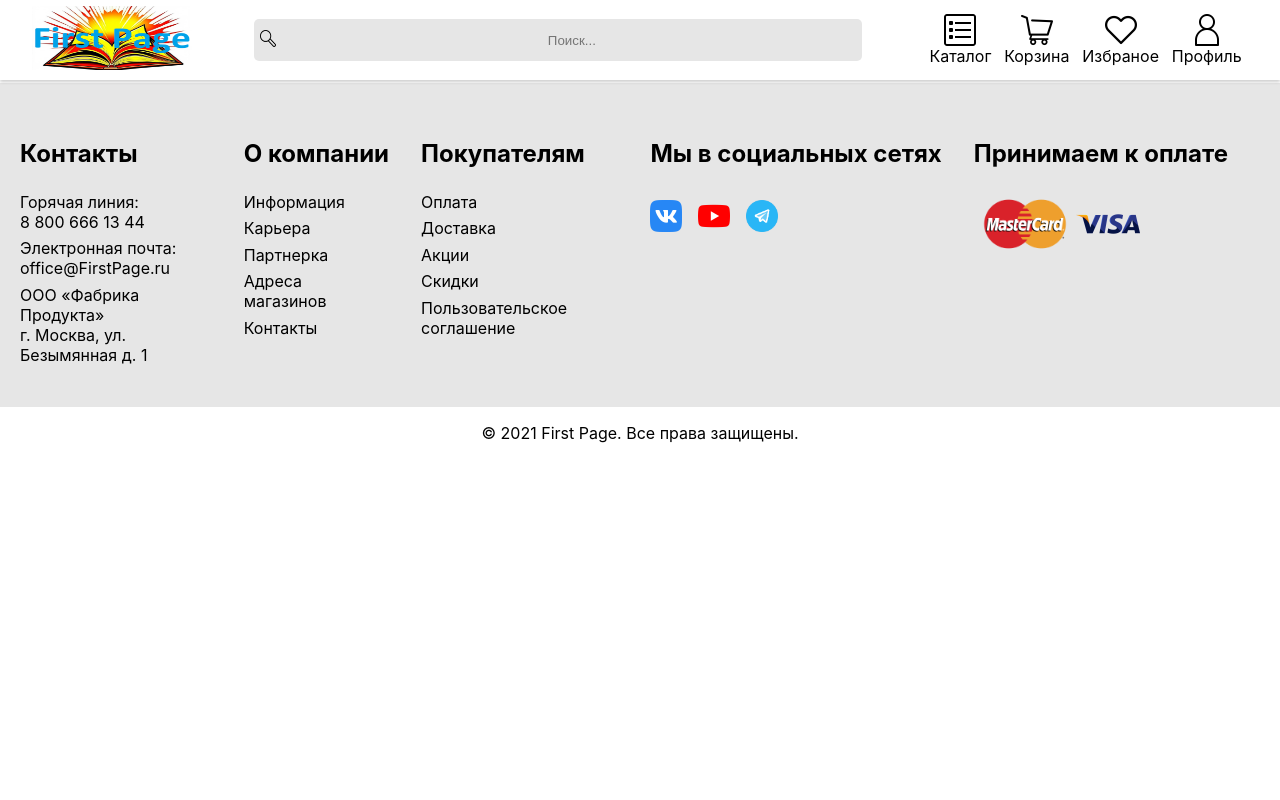
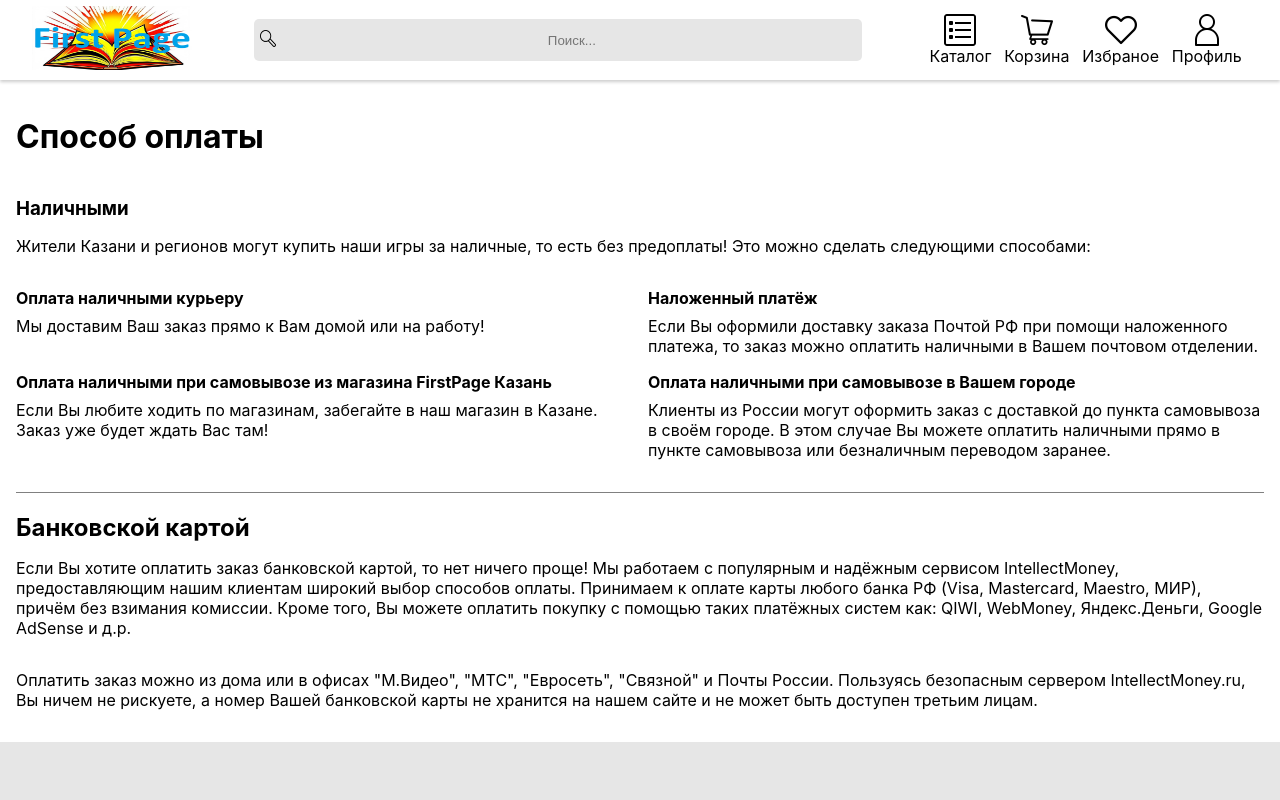
Before and after one commit to DNibras/comic-shop, a React (Vite) app: page /payment in a window 1280 px wide. Shown: the top 800 px of the page. Built offline with nearby package versions, Linux system fonts and the light colour scheme.

Commit message:
add PaymentPage

```diff
--- a/src/App.tsx
+++ b/src/App.tsx
@@ -10,8 +10,10 @@ import CartPage from './pages/CartPage'
 import CatalogPage from './pages/CatalogPage'
 import HomePage from './pages/HomePage'
 import InformationPage from './pages/InformationPage'
+import PartnershipPage from './pages/PartnershipPage'
 import PasswordRecoveryPage from './pages/PasswordRecoveryPage'
-
+import PaymentPage from './pages/PaymentPage'
+import StoreAddressesPage from './pages/StoreAddressesPage'
 // import Wishlist from './pages/Wishlist'
 
 
@@ -30,6 +32,9 @@ function App() {
         <Route path='/password-recovery' element={<PasswordRecoveryPage />} />
         <Route path='/information' element={<InformationPage />} />
         <Route path='/career' element={<CareerPage />} />
+        <Route path='/partnership' element={<PartnershipPage />} />
+        <Route path='/addresses' element={<StoreAddressesPage />} />
+        <Route path='/payment' element={<PaymentPage />} />
         {/* <Route path='/Wishlist' element={<Wishlist />} /> */}
       </Routes>
       <BottomBar />
--- /dev/null
+++ b/src/pages/PaymentPage/index.tsx
@@ -0,0 +1,37 @@
+import './style.css';
+
+const PaymentPage = () => {
+
+  return (
+    <div className="payment">
+      <h1>Способ оплаты</h1>
+      <h3>Наличными</h3>
+      <p>Жители Казани и регионов могут купить наши игры за наличные, то есть без предоплаты! Это можно сделать следующими способами:</p>
+      <ul className='payment-list'>
+        <li>
+          <h4>Оплата наличными курьеру</h4>
+          <p>Мы доставим Ваш заказ прямо к Вам домой или на работу!</p>
+        </li>
+        <li>
+          <h4>Наложенный платёж</h4>
+          <p>Если Вы оформили доставку заказа Почтой РФ при помощи наложенного платежа, то заказ можно оплатить наличными в Вашем почтовом отделении.</p>
+        </li>
+        <li>
+          <h4>Оплата наличными при самовывозе из магазина FirstPage Казань</h4>
+          <p>Если Вы любите ходить по магазинам, забегайте в наш магазин в Казане. Заказ уже будет ждать Вас там!</p>
+        </li>
+        <li>
+          <h4>Оплата наличными при самовывозе в Вашем городе</h4>
+          <p>Клиенты из России могут оформить заказ с доставкой до пункта самовывоза в своём городе. В этом случае Вы можете оплатить наличными прямо в пункте самовывоза или безналичным переводом заранее.</p>
+        </li>
+      </ul>
+      <div className="by-bank-card">
+        <h2>Банковской картой</h2>
+        <p>Если Вы хотите оплатить заказ банковской картой, то нет ничего проще! Мы работаем с популярным и надёжным сервисом IntellectMoney, предоставляющим нашим клиентам широкий выбор способов оплаты. Принимаем к оплате карты любого банка РФ (Visa, Mastercard, Maestro, МИР), причём без взимания комиссии. Кроме того, Вы можете оплатить покупку с помощью таких платёжных систем как: QIWI, WebMoney, Яндекс.Деньги, Google AdSense и д.р.</p>
+        <p>Оплатить заказ можно из дома или в офисах "М.Видео", "МТС", "Евросеть", "Связной" и Почты России. Пользуясь безопасным сервером IntellectMoney.ru, Вы ничем не рискуете, а номер Вашей банковской карты не хранится на нашем сайте и не может быть доступен третьим лицам.</p>
+      </div>
+    </div>
+  )
+}
+
+export default PaymentPage
--- /dev/null
+++ b/src/pages/PaymentPage/style.css
@@ -0,0 +1,38 @@
+.payment {
+  display: flex;
+  flex-direction: column;
+  margin: 1em;
+}
+
+.payment h2, .payment h3 {
+  margin-bottom: 0;
+}
+
+.payment-list {
+  display: grid;
+  grid-template-columns: 1fr 1fr;
+  gap: 1em;
+  list-style-type: none;
+  padding-left: 0;
+  margin-bottom: 2em;
+}
+
+.payment-list * {
+  margin: 0;
+}
+
+.payment-list h4 {
+  margin-bottom: 0.5em;
+}
+
+.by-bank-card {
+  display: flex;
+  flex-direction: column;
+  border-top: 1px solid grey;
+}
+
+@media (max-width: 767px) {
+  .payment-list {
+    grid-template-columns: 1fr;
+  }
+}
--- a/src/pages/StoreAddressesPage/index.tsx
+++ b/src/pages/StoreAddressesPage/index.tsx
@@ -62,7 +62,7 @@ const StoreAddressesPage = () => {
       </div>
       <div className="container">
         <h2>Отдел маркетинга и рекламы</h2>
-        <p>По вопросам сотрудничества в области рекламы пишите на адрес pr@cardplace.ru. Не забывайте также о том, что на нашем сайте есть специальный раздел <Link to="/partnership">"партнерам"</Link>, где расписанные основные схемы взаимодействия нашей компании с потенциальными рекламными площадками. Используйте данный адрес для всех предложений сотрудничества, например, если вы хотите проводить конкурсы в своем магазине или придумали оригинальный комикс, и хотите узнать, можем ли мы помочь в его издательстве. Словом, обо всем, что относится к сотрудничеству.</p>
+        <p>По вопросам сотрудничества в области рекламы пишите на адрес pr@FirstPage.ru. Не забывайте также о том, что на нашем сайте есть специальный раздел <Link to="/partnership">"партнерам"</Link>, где расписанные основные схемы взаимодействия нашей компании с потенциальными рекламными площадками. Используйте данный адрес для всех предложений сотрудничества, например, если вы хотите проводить конкурсы в своем магазине или придумали оригинальный комикс, и хотите узнать, можем ли мы помочь в его издательстве. Словом, обо всем, что относится к сотрудничеству.</p>
         <a href="mailto:pr@FirstPage.ru">pr@FirstPage.ru</a>
       </div>
       <div className="container">
```
